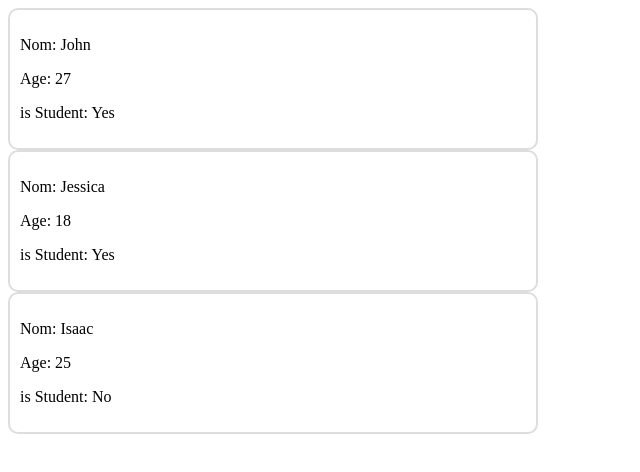
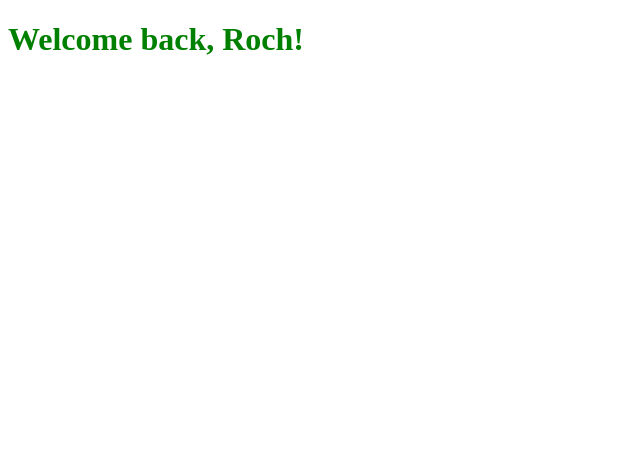
Before and after one commit to rapetoh/Quick-training-on-React-basis, a React (Vite) app in the folder React application/: page / in a window 1280 px wide. Shown: the top 472 px of the page, without its empty margins (0-640 px from the left). Built offline with nearby package versions, Linux system fonts and the light colour scheme.

Commit message:
Applied the concept of conditional rendering. So i just used props to set a IF statement inside a component before rendering what i want

```diff
--- a/React application/src/App.jsx
+++ b/React application/src/App.jsx
@@ -4,6 +4,7 @@ import Food from "./Food";
 import Card from "./Card";
 import Button from "./Button/Button.jsx";
 import Student from "./Student.jsx";
+import UserGreetings from "./UserGrettings.jsx";
 
 function App() {
   return (
@@ -11,17 +12,18 @@ function App() {
     {/* <Header />
     <Food />
     <Footer /> */}
+
     {/* <Button></Button>
     <Card />
     <Card />
     <Card />
     <Card />  */}
 
-    <Student name="John" age={27} isStudent = {true}/>
+    {/* <Student name="John" age="27" isStudent = {true}/>
     <Student name="Jessica"/>
-    <Student name="Isaac" age={25} isStudent = {false}/>
+    <Student name="Isaac" age={25} isStudent = {false}/> */}
 
-
+    <UserGreetings isloggedin= {true} username = "Roch"/>
     </>
   );
 
--- a/React application/src/Student.jsx
+++ b/React application/src/Student.jsx
@@ -1,4 +1,4 @@
-import propTypes from 'prop-types';
+import PropTypes from 'prop-types';
 import defaultProps from 'prop-types';
 
 function Student (props) {
@@ -18,9 +18,9 @@ Student.defaultProps = {
 }
 
 Student.propTypes = {
-    name: propTypes.string,
-    age: propTypes.number,
-    isStudent: propTypes.bool
+    name: PropTypes.string,
+    age: PropTypes.number,
+    isStudent: PropTypes.bool
 }
 
 export default Student;
--- /dev/null
+++ b/React application/src/UserGrettings.jsx
@@ -0,0 +1,27 @@
+import Proptypes from 'prop-types';
+
+function UserGreetings(props) {
+
+    const loggedText = <h1 className="logged">Welcome back, {props.username}!</h1>;
+
+    const unloggedText = <h1 className="unlogged">Welcome Guest!</h1>;
+
+     if(props.isloggedin){
+        return loggedText;
+    }
+    else{
+        return unloggedText;
+    }
+
+}
+
+UserGreetings.defaultProps = {
+    isloggedin: false,
+    username: "Guest"
+}
+UserGreetings.propTypes = {
+    isloggedin: Proptypes.bool,
+    username: Proptypes.string
+}
+
+export default UserGreetings;
--- a/React application/src/index.css
+++ b/React application/src/index.css
@@ -36,3 +36,12 @@
   padding: 10px;
   width: 40%;
 }
+
+.logged{
+  color: green;
+
+}
+
+.unlogged{
+  color: red;
+}
```
